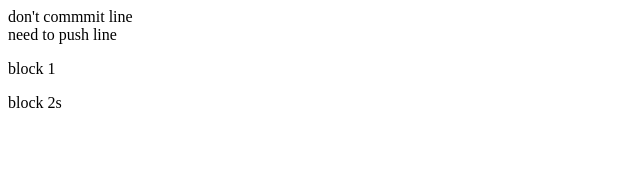
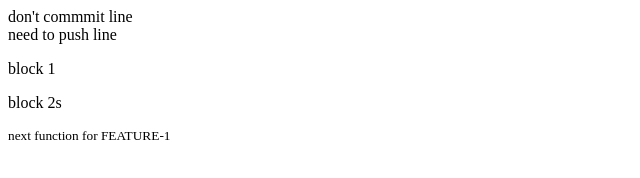
Before and after one commit to sriku1603/git-experiment, a plain HTML site: page index.html in a window 1280 px wide. Shown: the whole page, without its empty margins (0-640 px from the left). Drawn offline with Linux system fonts and the light colour scheme.

Commit message:
new <small>

```diff
--- a/index.html
+++ b/index.html
@@ -3,3 +3,5 @@
 
 <p>block 1</p>
 <p>block 2s</p>
+
+<small>next function for FEATURE-1</small>
```
